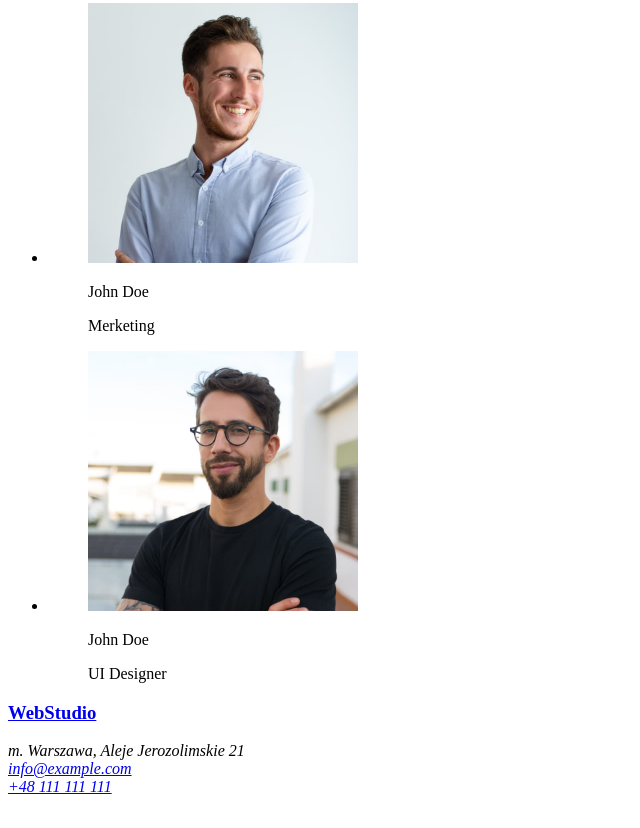
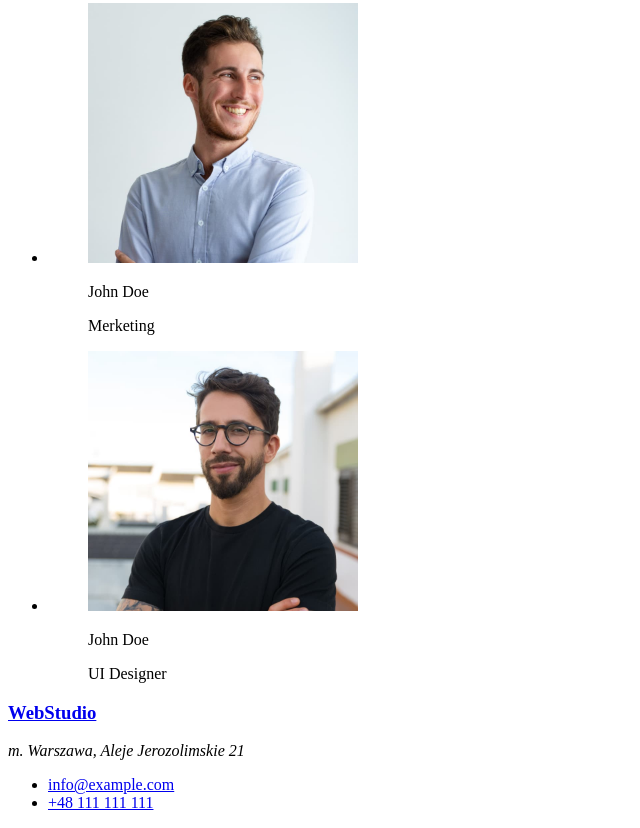
Before and after one commit to kalaech/goit-markup-hw-01, a plain HTML site: page index.html in a window 1280 px wide. Shown: the part 2288-3116 px from the top of the page, without its empty margins (0-640 px from the left). Before the commit the page ends 3092 px from the top, so only its background shows below. Drawn offline with Linux system fonts and the light colour scheme.

Commit message:
edycja footer

```diff
--- a/index.html
+++ b/index.html
@@ -158,11 +158,11 @@
       <h3>
         <a href="./index.html">WebStudio</a>
       </h3>
-      <address>
-        m. Warszawa, Aleje Jerozolimskie 21 <br />
-        <a href="mailto:info@example.com">info@example.com</a> <br />
-        <a href="tel:+48111111111">+48 111 111 111</a>
-      </address>
+      <address>m. Warszawa, Aleje Jerozolimskie 21</address>
+      <ul>
+        <li><a href="mailto:info@example.com">info@example.com</a></li>
+        <li><a href="tel:+48111111111">+48 111 111 111</a></li>
+      </ul>
     </footer>
   </body>
 </html>
```
